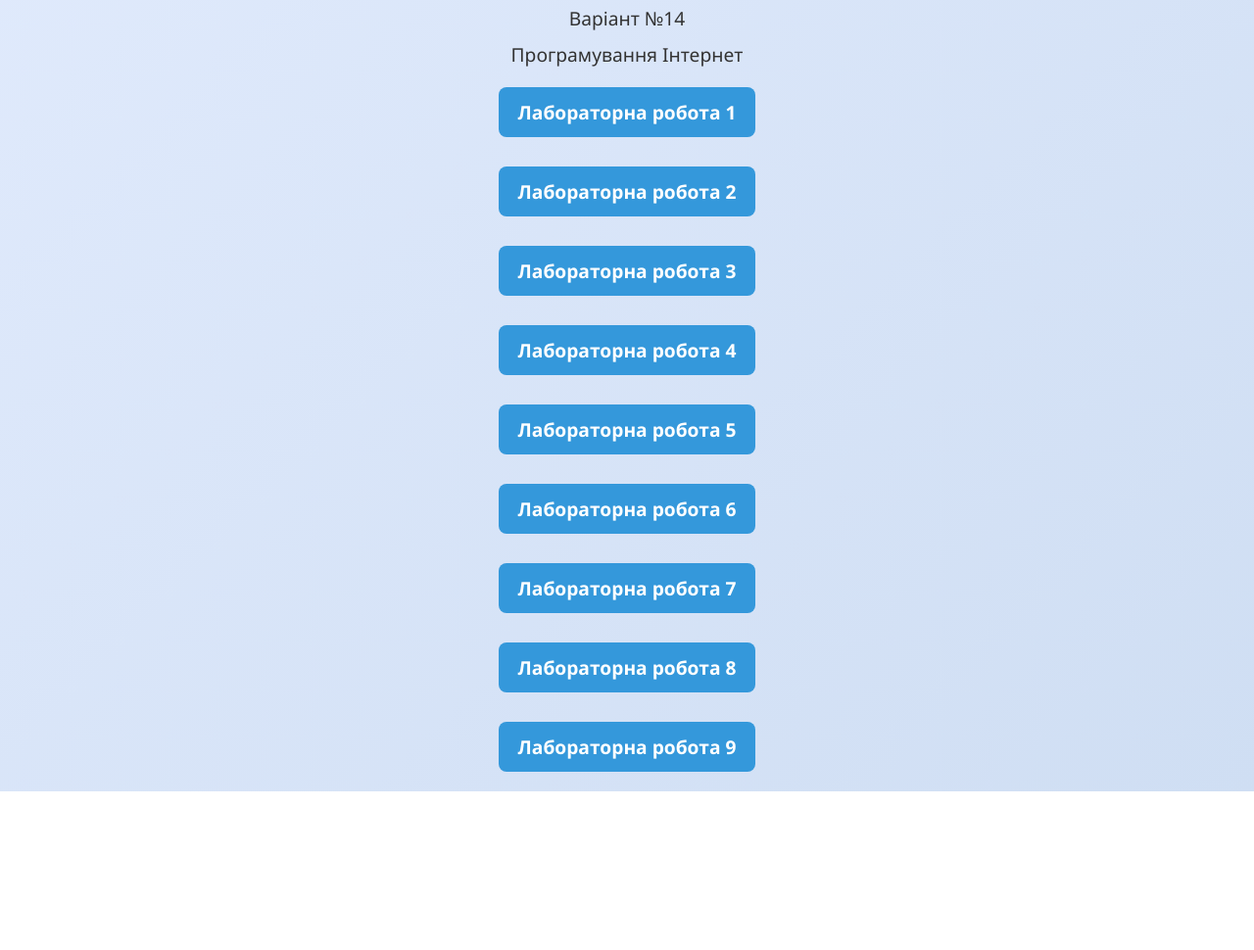
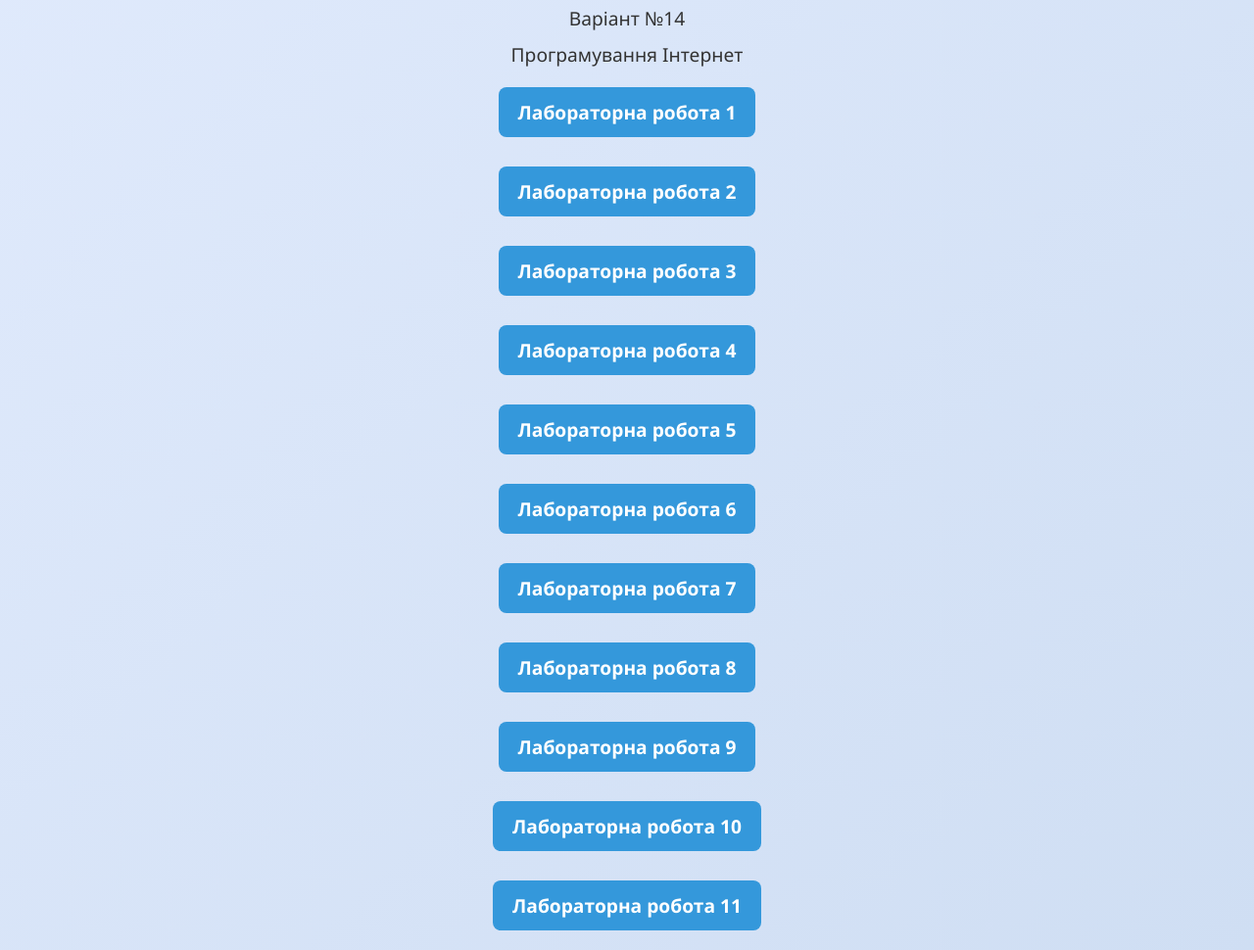
Before and after one commit to denysivantsiv/prog.internet, a plain HTML site: page index.html in a window 1280 px wide. Shown: the part 117-1087 px from the top of the page at 98% size. Before the commit the page ends 925 px from the top, so only its background shows below. Drawn offline with Linux system fonts and the light colour scheme.

Commit message:
Update index.html

```diff
--- a/index.html
+++ b/index.html
@@ -19,5 +19,7 @@
     <p><a href = "lab7_Ivantsiv">Лабораторна робота 7 </a></p>
     <p><a href = "lab8_Ivantsiv">Лабораторна робота 8 </a></p>
     <p><a href = "lab9_Ivantsiv">Лабораторна робота 9 </a></p>
+    <p><a href = "lab10_Ivantsiv">Лабораторна робота 10 </a></p>
+    <p><a href = "lab11_Ivantsiv">Лабораторна робота 11 </a></p>
 </body>
 </html>
```
